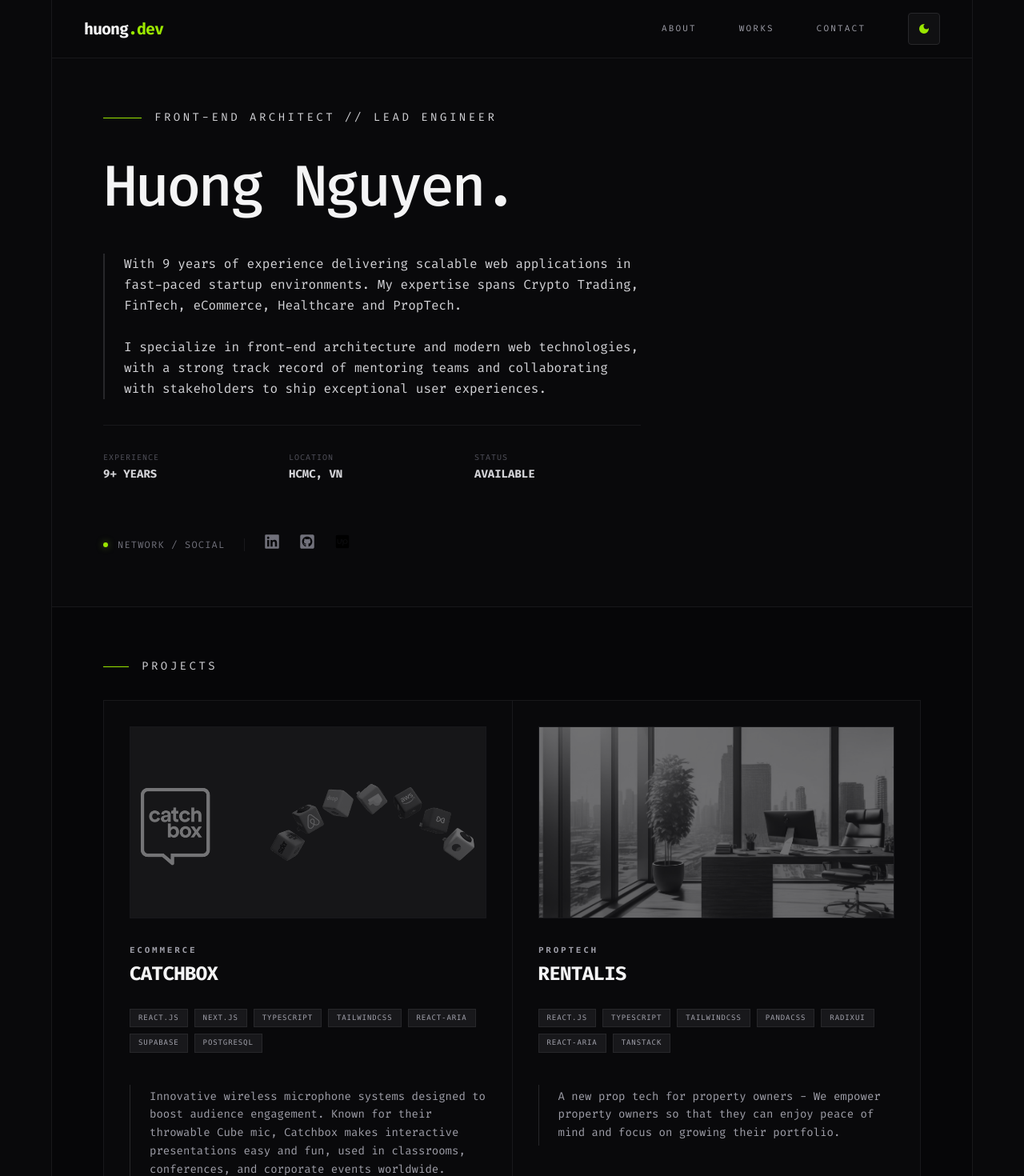
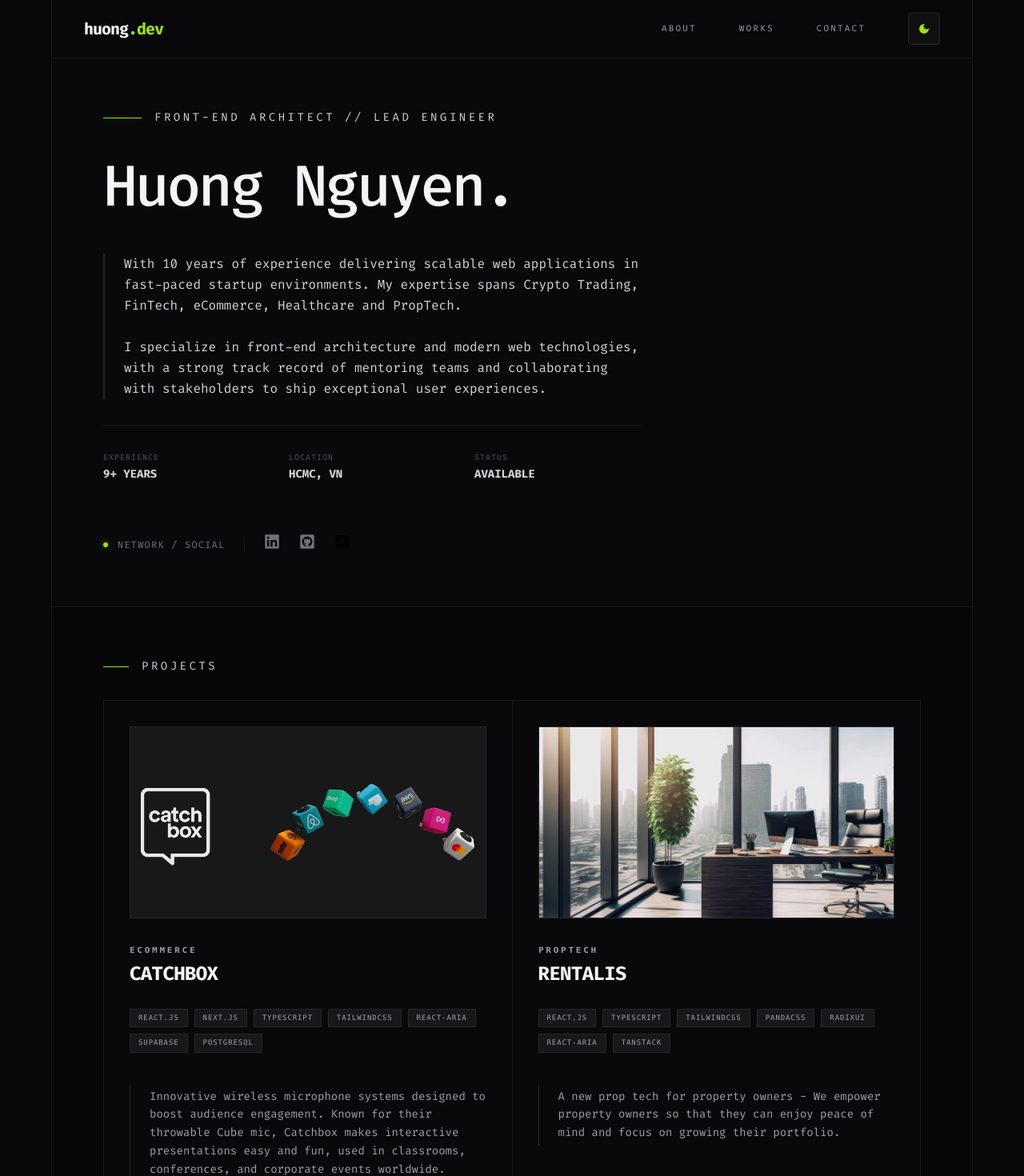
Before and after one commit to huongdevvn/huongnguyen.me, a Next.js app: page / in a window 1280 px wide. Shown: the top 1470 px of the page at 80% size. Built offline with nearby package versions, Linux system fonts and the light colour scheme.

Commit message:
feat: update

```diff
--- a/src/features/portfolio/components/about.tsx
+++ b/src/features/portfolio/components/about.tsx
@@ -19,7 +19,7 @@ const About = forwardRef<HTMLDivElement>((props, ref) => {
 
         <div className="max-w-2xl mt-8">
           <p className="font-primary text-base text-zinc-800 dark:text-zinc-300 leading-relaxed border-l-2 border-zinc-300 dark:border-zinc-800 pl-6 mb-8">
-            With 9 years of experience delivering scalable web applications in fast-paced startup environments. My expertise spans Crypto Trading, FinTech, eCommerce, Healthcare and PropTech.
+            With 10 years of experience delivering scalable web applications in fast-paced startup environments. My expertise spans Crypto Trading, FinTech, eCommerce, Healthcare and PropTech.
             <br /> <br />I specialize in front-end architecture and modern web technologies, with a strong track record of mentoring teams and collaborating with stakeholders to ship exceptional user experiences.
           </p>
 
--- a/src/features/portfolio/components/project-card.tsx
+++ b/src/features/portfolio/components/project-card.tsx
@@ -5,14 +5,14 @@ import Image from 'next/image';
 const ProjectCard = ({ project, index }: { project: Project; index: number }) => {
   return (
     <div className="bg-white dark:bg-zinc-950 p-8 flex flex-col group hover:bg-zinc-50 dark:hover:bg-zinc-900/20 transition-all border-b border-zinc-200 dark:border-zinc-900 lg:border-none relative">
-      <div className="w-full h-[240px] relative overflow-hidden mb-8 bg-zinc-100 dark:bg-zinc-900 border border-zinc-200 dark:border-zinc-900">
+      <div className="w-full h-[240px] relative overflow-hidden mb-8 bg-zinc-50 dark:bg-zinc-800 border border-zinc-200 dark:border-zinc-800">
         <Image
           alt={project.title}
           src={project.image}
           style={{ objectFit: 'cover' }}
           fill
           priority
-          className="grayscale group-hover:grayscale-0 transition-all duration-700 scale-100 group-hover:scale-105 opacity-80 dark:opacity-40 group-hover:opacity-100"
+          className="transition-all duration-700 scale-100 group-hover:scale-105 opacity-100 dark:opacity-90 brightness-100 dark:brightness-110 group-hover:brightness-110"
         />
       </div>
 
```
